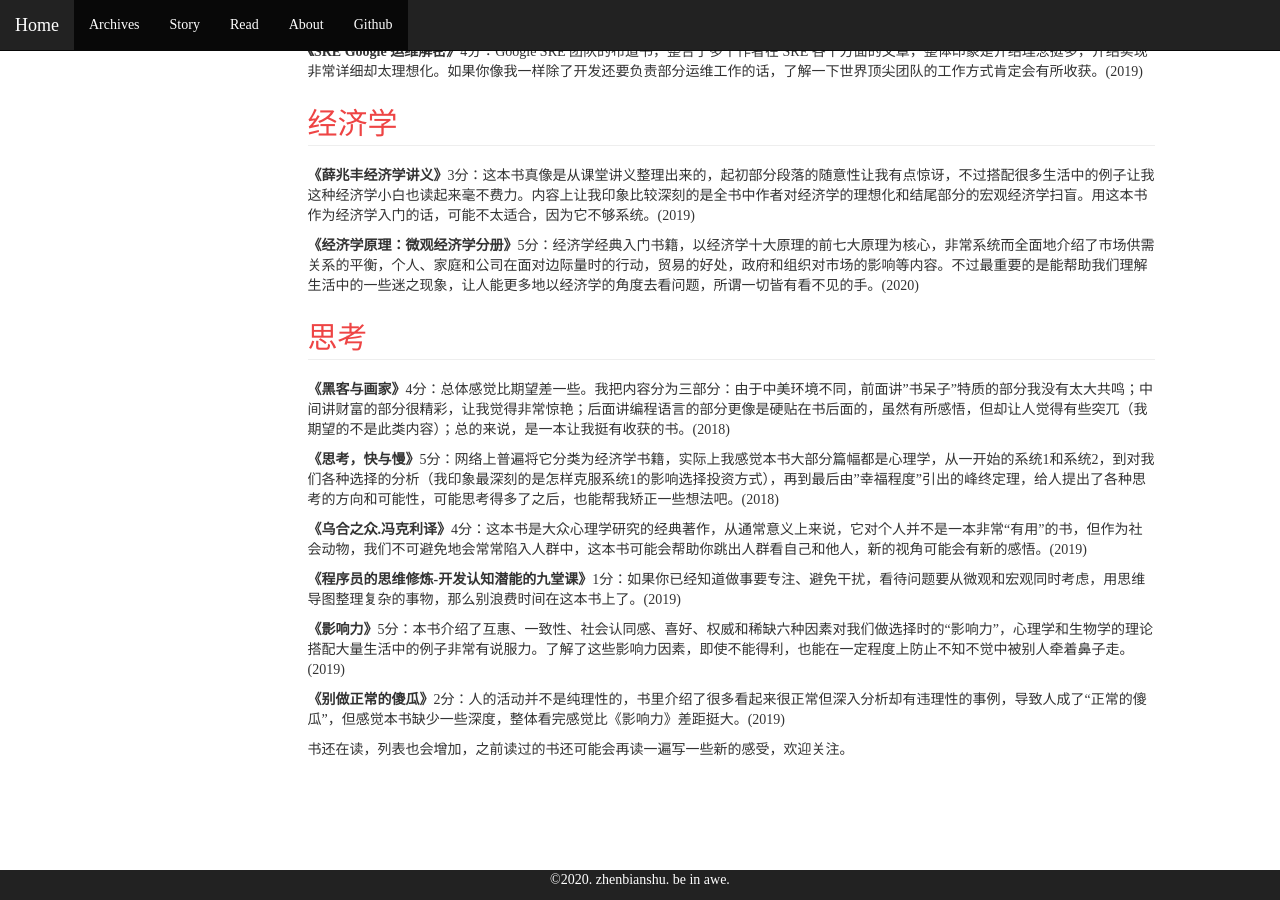
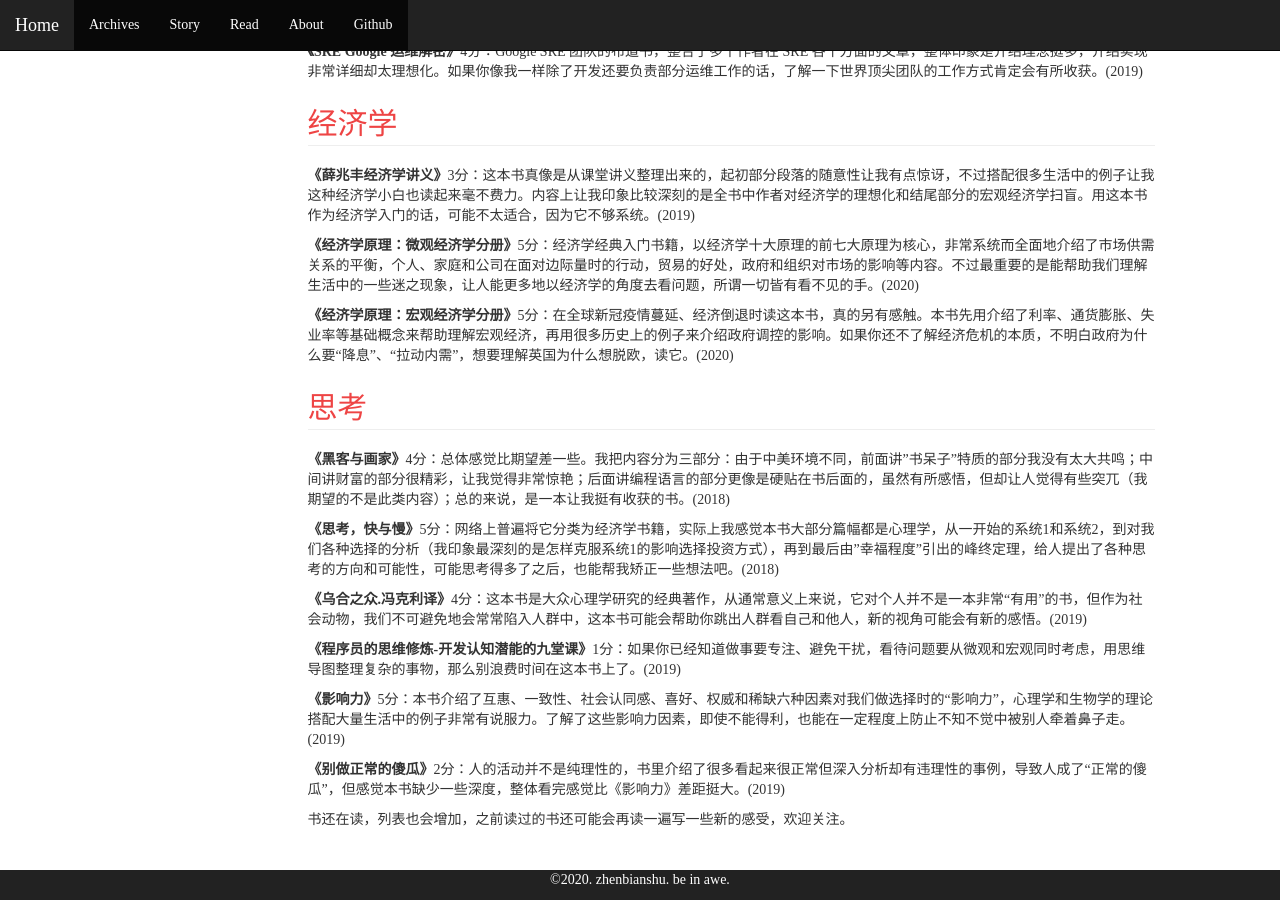
Before and after one commit to zhenbianshu/zhenbianshu.github.io, a Jekyll site: the page built from book_list.md, in a window 1280 px wide and 900 px high, scrolled down 2296 px. Built offline with Jekyll 4.4.1, drawn with Linux system fonts in a browser that asks for light colours; comment, search, counter and statistics services are not loaded.

Commit message:
add book;

```diff
--- a/book_list.md
+++ b/book_list.md
@@ -85,6 +85,8 @@ title: "Read"
 
 **《经济学原理：微观经济学分册》**5分：经济学经典入门书籍，以经济学十大原理的前七大原理为核心，非常系统而全面地介绍了市场供需关系的平衡，个人、家庭和公司在面对边际量时的行动，贸易的好处，政府和组织对市场的影响等内容。不过最重要的是能帮助我们理解生活中的一些迷之现象，让人能更多地以经济学的角度去看问题，所谓一切皆有看不见的手。(2020)
 
+**《经济学原理：宏观经济学分册》**5分：在全球新冠疫情蔓延、经济倒退时读这本书，真的另有感触。本书先用介绍了利率、通货膨胀、失业率等基础概念来帮助理解宏观经济，再用很多历史上的例子来介绍政府调控的影响。如果你还不了解经济危机的本质，不明白政府为什么要“降息”、“拉动内需”，想要理解英国为什么想脱欧，读它。(2020)
+
 ## 思考
 ---
 **《黑客与画家》**4分：总体感觉比期望差一些。我把内容分为三部分：由于中美环境不同，前面讲"书呆子"特质的部分我没有太大共鸣；中间讲财富的部分很精彩，让我觉得非常惊艳；后面讲编程语言的部分更像是硬贴在书后面的，虽然有所感悟，但却让人觉得有些突兀（我期望的不是此类内容）；总的来说，是一本让我挺有收获的书。(2018)
```
